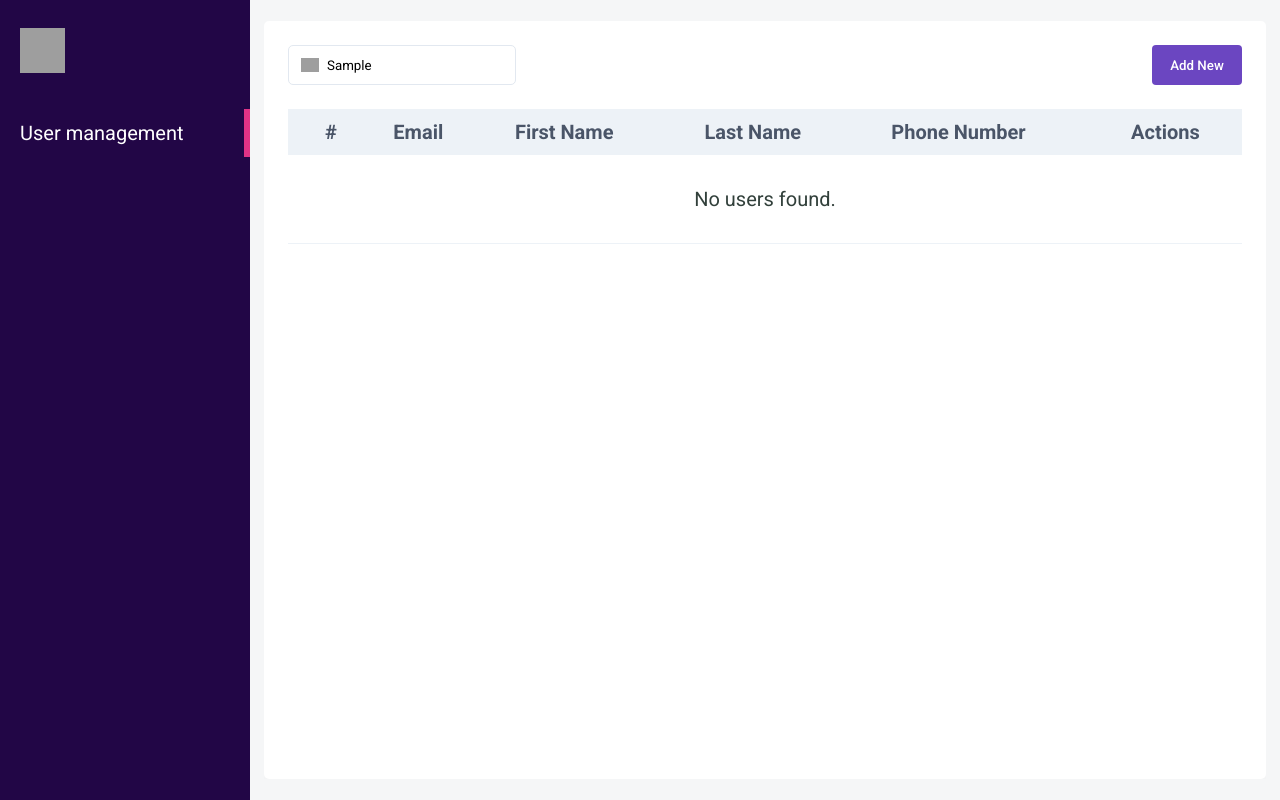
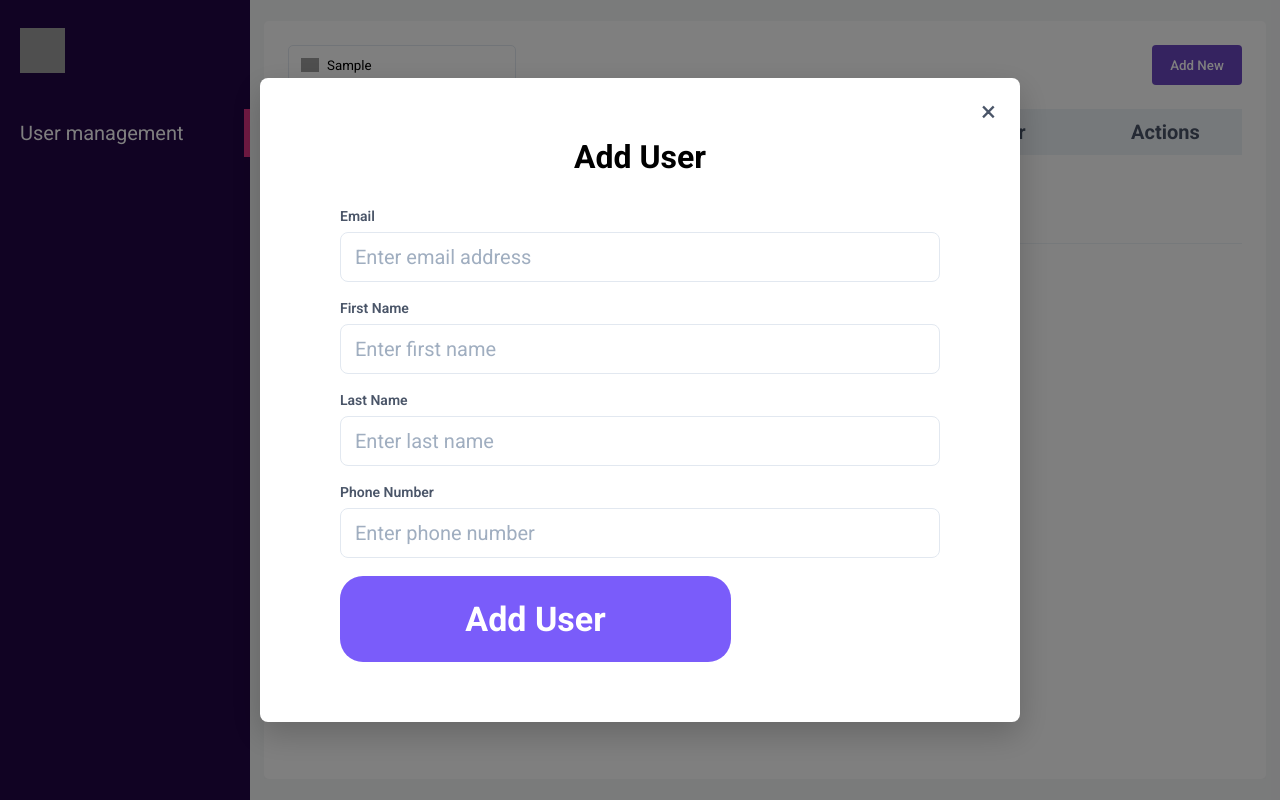
Before and after one commit to lebalong123work/long-le-internship, a React (Vite) app in the folder react-training/practices-react-ui/: page / in a window 1280 px wide. Both pictures are taken after typing "Sample" into the empty fields and a click on the button "Add New". Built offline with nearby package versions, Linux system fonts and the light colour scheme; grey boxes are pictures that could not be loaded.

Commit message:
feat: Stage 3 - task 3

```diff
--- a/react-training/practices-react-ui/src/App.tsx
+++ b/react-training/practices-react-ui/src/App.tsx
@@ -1,6 +1,7 @@
 import { useState, type ChangeEvent } from "react";
 import { AppLayout } from "@/components/layout/AppLayout";
 import { Sidebar } from "@/components/layout/Sidebar";
+import { UserFormModal } from "@/components/modal/UserFormModal";
 import { UserTable } from "@/components/table/UserTable";
 import { Toolbar } from "@/components/toolbar/Toolbar";
 import type { User } from "@/scripts/types/user";
@@ -30,13 +31,47 @@ const mockUsers: User[] = [
 ];
 
 export default function App() {
+  const [users, setUsers] = useState<User[]>(mockUsers);
   const [searchTerm, setSearchTerm] = useState("");
+  const [isUserFormOpen, setIsUserFormOpen] = useState(false);
+  const [formMode, setFormMode] = useState<"create" | "edit">("create");
+  const [selectedUser, setSelectedUser] = useState<User | null>(null);
 
   const handleSearchChange = (event: ChangeEvent<HTMLInputElement>) => {
     setSearchTerm(event.currentTarget.value);
   };
 
-  const filteredUsers = mockUsers.filter((user) =>
+  const handleOpenAddModal = () => {
+    setFormMode("create");
+    setSelectedUser(null);
+    setIsUserFormOpen(true);
+  };
+
+  const handleEditUser = (user: User) => {
+    setFormMode("edit");
+    setSelectedUser(user);
+    setIsUserFormOpen(true);
+  };
+
+  const handleSubmitUser = (userData: Omit<User, "id">) => {
+    if (formMode === "create") {
+      setUsers((currentUsers) => [
+        ...currentUsers,
+        { ...userData, id: crypto.randomUUID() },
+      ]);
+    } else if (selectedUser) {
+      setUsers((currentUsers) =>
+        currentUsers.map((user) =>
+          user.id === selectedUser.id ? { ...user, ...userData } : user,
+        ),
+      );
+    }
+
+    setIsUserFormOpen(false);
+    setSelectedUser(null);
+  };
+
+  const filteredUsers = users.filter((user) =>
     [user.email, user.first_name, user.last_name, user.phone_number].some(
       (value) => value.toLowerCase().includes(searchTerm.trim().toLowerCase()),
     ),
@@ -50,14 +85,19 @@ export default function App() {
           <Toolbar
             searchTerm={searchTerm}
             onSearchChange={handleSearchChange}
-            onOpenAddModal={() =>
-              console.info("The add-user modal is not implemented yet.")
-            }
+            onOpenAddModal={handleOpenAddModal}
           />
           <UserTable
             users={filteredUsers}
-            onEdit={(user) => console.info("Edit user:", user)}
+            onEdit={handleEditUser}
             onDelete={(user) => console.info("Delete user:", user)}
+          />
+          <UserFormModal
+            isOpen={isUserFormOpen}
+            mode={formMode}
+            initialData={selectedUser}
+            onClose={() => setIsUserFormOpen(false)}
+            onSubmit={handleSubmitUser}
           />
         </div>
       }
--- /dev/null
+++ b/react-training/practices-react-ui/src/components/modal/FormField.tsx
@@ -0,0 +1,53 @@
+import type { ChangeEvent, InputHTMLAttributes } from "react";
+
+interface FormFieldProps {
+  label: string;
+  name: string;
+  type: "text" | "email" | "tel";
+  value: string;
+  onChange: (event: ChangeEvent<HTMLInputElement>) => void;
+  error?: string;
+  placeholder?: string;
+  required?: boolean;
+  autoComplete?: InputHTMLAttributes<HTMLInputElement>["autoComplete"];
+}
+
+export function FormField({
+  label,
+  name,
+  type,
+  value,
+  onChange,
+  error,
+  placeholder,
+  required = true,
+  autoComplete,
+}: FormFieldProps) {
+  const errorId = `${name}-error`;
+
+  return (
+    <div className="form-group">
+      <label className="form-label" htmlFor={name}>
+        {label}
+      </label>
+      <input
+        className="form-input"
+        id={name}
+        name={name}
+        type={type}
+        value={value}
+        onChange={onChange}
+        placeholder={placeholder}
+        required={required}
+        autoComplete={autoComplete}
+        aria-invalid={Boolean(error)}
+        aria-describedby={error ? errorId : undefined}
+      />
+      {error && (
+        <span className="form-error-msg" id={errorId} role="alert">
+          {error}
+        </span>
+      )}
+    </div>
+  );
+}
--- /dev/null
+++ b/react-training/practices-react-ui/src/components/modal/UserFormModal.tsx
@@ -0,0 +1,134 @@
+import { useState, type ChangeEvent, type FormEvent } from "react";
+import { Button } from "@/components/common/Button";
+import { Overlay } from "@/components/common/Overlay";
+import type { UserFormModalProps, UserRecord } from "@/types/ui";
+import { FormField } from "./FormField";
+
+type UserFormValues = Omit<UserRecord, "id">;
+
+const emptyValues: UserFormValues = {
+  email: "",
+  first_name: "",
+  last_name: "",
+  phone_number: "",
+};
+
+export function UserFormModal({
+  isOpen,
+  mode,
+  initialData,
+  onClose,
+  onSubmit,
+}: UserFormModalProps) {
+  if (!isOpen) {
+    return null;
+  }
+
+  return (
+    <Overlay isOpen={isOpen} onClose={onClose}>
+      <UserFormContent
+        key={`${mode}:${initialData?.id ?? "new"}`}
+        mode={mode}
+        initialData={initialData}
+        onClose={onClose}
+        onSubmit={onSubmit}
+      />
+    </Overlay>
+  );
+}
+
+interface UserFormContentProps {
+  mode: UserFormModalProps["mode"];
+  initialData: UserFormModalProps["initialData"];
+  onClose: UserFormModalProps["onClose"];
+  onSubmit: UserFormModalProps["onSubmit"];
+}
+
+function UserFormContent({
+  mode,
+  initialData,
+  onClose,
+  onSubmit,
+}: UserFormContentProps) {
+  const [values, setValues] = useState<UserFormValues>(() => ({
+    email: initialData?.email ?? emptyValues.email,
+    first_name: initialData?.first_name ?? emptyValues.first_name,
+    last_name: initialData?.last_name ?? emptyValues.last_name,
+    phone_number: initialData?.phone_number ?? emptyValues.phone_number,
+  }));
+
+  const handleChange =
+    (field: keyof UserFormValues) => (event: ChangeEvent<HTMLInputElement>) => {
+      const value = event.currentTarget.value
+      setValues((currentValues) => ({
+        ...currentValues,
+        [field]: value,
+      }))
+    }
+
+  const handleSubmit = (event: FormEvent<HTMLFormElement>) => {
+    event.preventDefault();
+    onSubmit(values);
+  };
+
+  return (
+    <form
+      className="form-primary form-update"
+      role="dialog"
+      aria-modal="true"
+      aria-labelledby="user-form-title"
+      onSubmit={handleSubmit}
+    >
+      <button
+        className="close-btn"
+        type="button"
+        aria-label="Close user form"
+        onClick={onClose}
+      >
+        <span aria-hidden="true">&times;</span>
+      </button>
+      <h2 className="form-title" id="user-form-title">
+        {mode === "create" ? "Add User" : "Edit User"}
+      </h2>
+      <FormField
+        label="Email"
+        name="email"
+        type="email"
+        value={values.email}
+        onChange={handleChange("email")}
+        placeholder="Enter email address"
+        autoComplete="email"
+      />
+      <FormField
+        label="First Name"
+        name="first_name"
+        type="text"
+        value={values.first_name}
+        onChange={handleChange("first_name")}
+        placeholder="Enter first name"
+        autoComplete="given-name"
+      />
+      <FormField
+        label="Last Name"
+        name="last_name"
+        type="text"
+        value={values.last_name}
+        onChange={handleChange("last_name")}
+        placeholder="Enter last name"
+        autoComplete="family-name"
+      />
+      <FormField
+        label="Phone Number"
+        name="phone_number"
+        type="tel"
+        value={values.phone_number}
+        onChange={handleChange("phone_number")}
+        placeholder="Enter phone number"
+        autoComplete="tel"
+      />
+      <Button className="form-submit" type="submit" variant="primary">
+        {mode === "create" ? "Add User" : "Save Changes"}
+      </Button>
+    </form>
+  );
+}
--- /dev/null
+++ b/react-training/practices-react-ui/src/styles/form.css
@@ -0,0 +1,77 @@
+.form-primary.form-update {
+  position: relative;
+  width: min(760px, calc(100vw - 32px));
+  max-height: calc(100vh - 32px);
+  overflow-y: auto;
+  padding: 60px 80px;
+  border-radius: var(--radius-md);
+  background-color: var(--color-bg-main);
+  box-shadow: var(--shadow-modal);
+  color: var(--color-text-main);
+}
+
+.form-title {
+  margin: 0 0 32px;
+  color: var(--color-text-main);
+  font-size: 32px;
+  font-weight: 700;
+  text-align: center;
+}
+
+.close-btn {
+  position: absolute;
+  top: 16px;
+  right: 20px;
+  padding: 4px;
+  background: transparent;
+  color: var(--color-text-header);
+  font-size: 28px;
+  line-height: 1;
+}
+
+.close-btn:hover {
+  color: var(--color-danger);
+}
+
+.form-group {
+  display: flex;
+  flex-direction: column;
+  gap: 8px;
+  margin-bottom: 18px;
+}
+
+.form-label {
+  color: var(--color-text-header);
+  font-size: 14px;
+  font-weight: 600;
+}
+
+.form-input {
+  width: 100%;
+  min-height: 48px;
+  padding: 12px 14px;
+  border: 1px solid var(--color-border-input);
+  border-radius: var(--radius-md);
+  background-color: var(--color-bg-main);
+  color: var(--color-text-main);
+  font: inherit;
+}
+
+.form-input::placeholder {
+  color: var(--color-placeholder);
+}
+
+.form-input[aria-invalid='true'] {
+  border-color: var(--color-danger);
+}
+
+.form-error-msg {
+  color: var(--color-danger);
+  font-size: 14px;
+}
+
+@media (max-width: 640px) {
+  .form-primary.form-update {
+    padding: 56px 24px 28px;
+  }
+}
--- a/react-training/practices-react-ui/src/styles/index.css
+++ b/react-training/practices-react-ui/src/styles/index.css
@@ -6,3 +6,4 @@
 @import './table.css';
 @import './overlay.css';
 @import './btn.css';
+@import './form.css';
--- a/react-training/practices-react-ui/src/styles/variables.css
+++ b/react-training/practices-react-ui/src/styles/variables.css
@@ -26,6 +26,7 @@
   --color-border-input: #e2e8f0;
   --color-overlay: rgba(0, 0, 0, 0.5);
   --shadow-main-panel: 0 4px 6px rgba(0, 0, 0, 0.02);
+  --shadow-modal: 0 12px 32px rgba(0, 0, 0, 0.2);
 
   /* Toast Feedback Colors */
   --color-toast-success-bg: #dff2bf;
```
